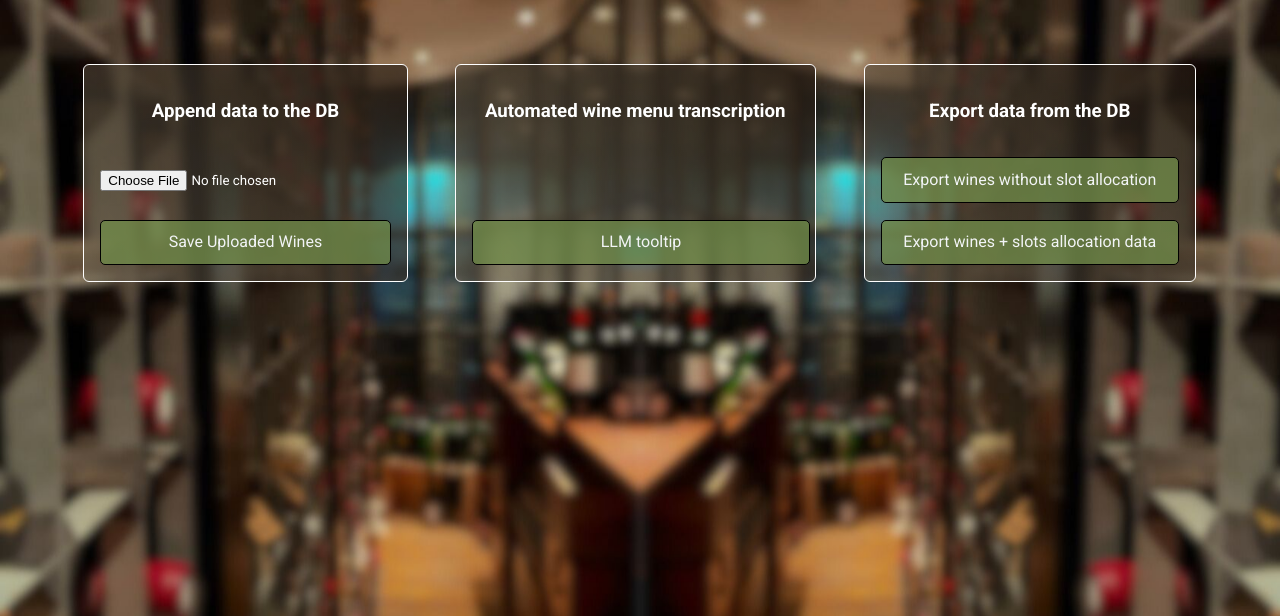
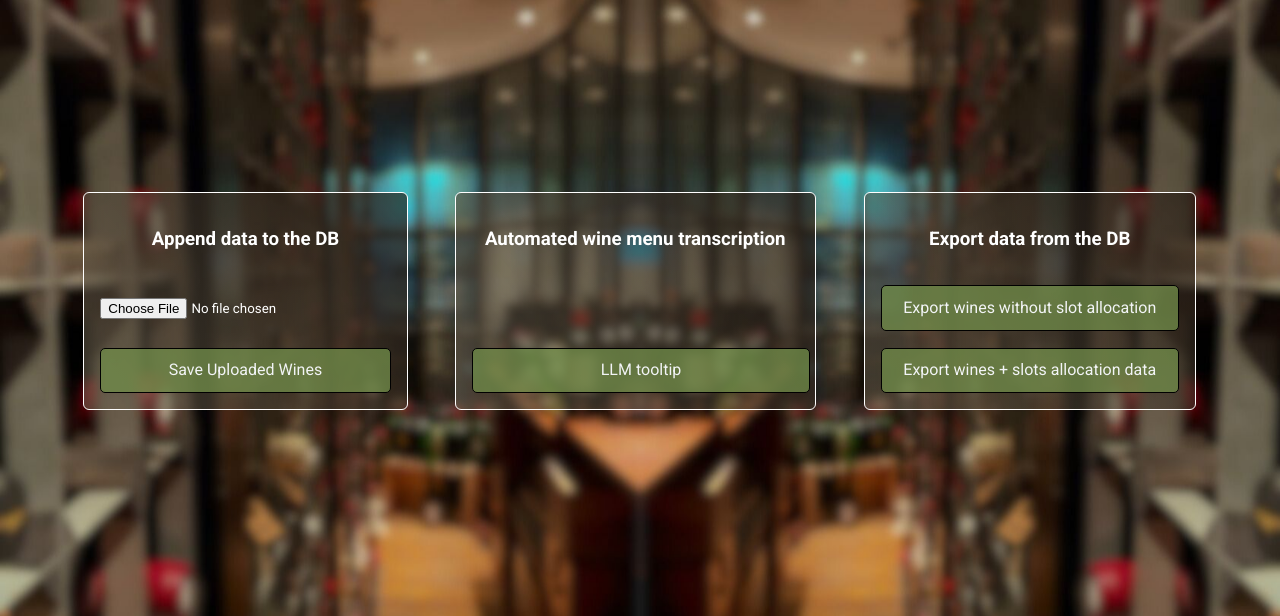
Before and after one commit to PawelKrezel/WineFinder, a Django app: page /admin/dbms/ in a window 1280 px wide. Shown: the part 47-663 px from the top of the page. Run offline with Django 5.2, Linux system fonts and the light colour scheme; a user stored in the database is signed in; parts of the project's set-up code (start-up, migrations or seed data) failed here and were passed over; some libraries are stand-ins or nearby versions.

Commit message:
small alignment improvement

```diff
--- a/wineadmin/static/wineadmin/css/dbms-extras.css
+++ b/wineadmin/static/wineadmin/css/dbms-extras.css
@@ -1,6 +1,6 @@
 form#dbms-extras{
     width: 90%;
-    margin-top: 5vw;
+    margin-top: 15vw;
     margin-bottom: 5vw;
     margin-left: auto;
     margin-right: auto;
```
